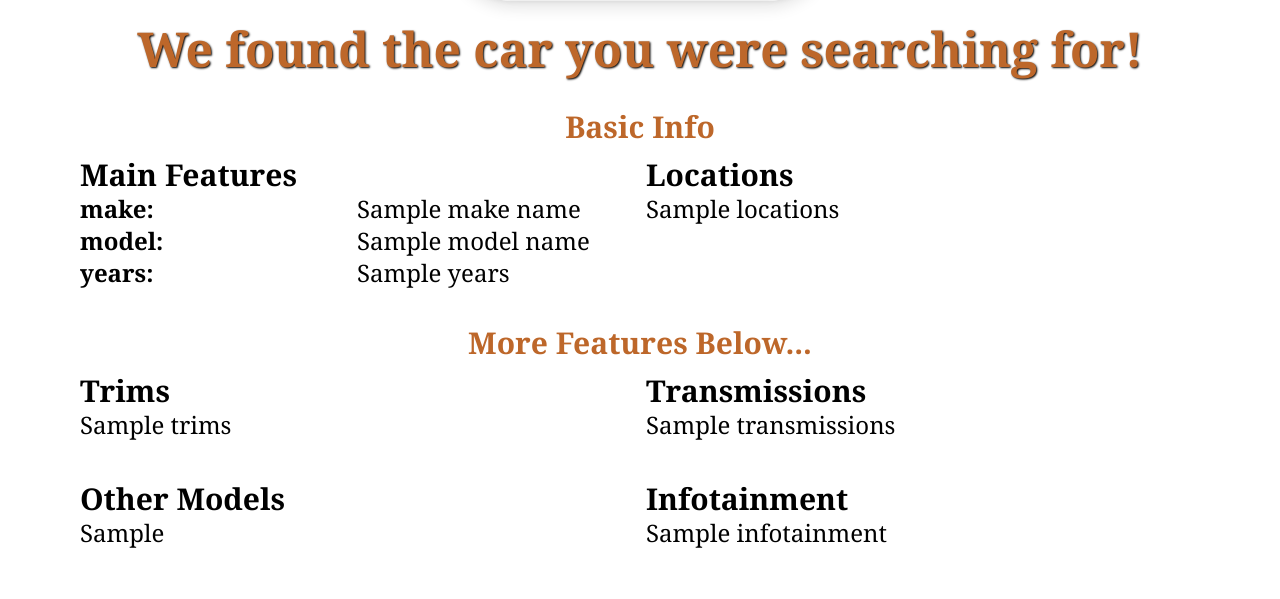
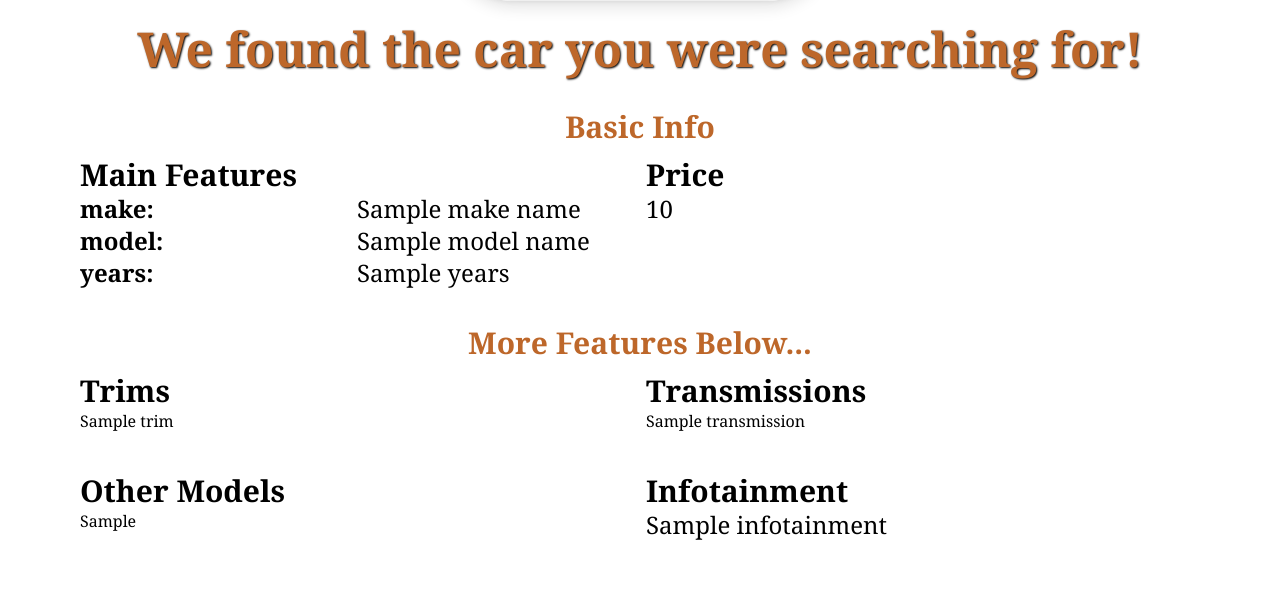
Before and after one commit to BWSullivan/OneShotCar, a Flask app: template templates/results_page.html in a window 1280 px wide. Shown: the part 201-800 px from the top of the page. Run offline with Flask 2, Linux system fonts and the light colour scheme; the template is opened without the code that fills it: most values are stand-ins (such as "Sample title", 1, 10 or a date in 2020); style sheets or scripts are compiled from the project's sources.

Commit message:
Added Additional Features to Results Page

```diff
--- a/templates/results_page.html
+++ b/templates/results_page.html
@@ -102,8 +102,8 @@
                 </div>
             </div>
             <div>
-                <h2 class="font-bold text-3xl">Locations</h2>
-                <p class="text-2xl">{{locations}}</p>
+                <h2 class="font-bold text-3xl">Price</h2>
+                <p class="text-2xl">{{price}}</p>
             </div>
         </div>
     </div>
@@ -115,23 +115,40 @@
         <div class="grid grid-cols-2 gap-3 mx-20">
             <div>
                 <h2 class="font-bold text-3xl">Trims</h2>
-                <p class="text-2xl">{{trims}}</p>
+                <ul>
+                    {%for i in range(0,trims|length)%}
+                        <li> {{trims[i]}} </li>
+                    {%endfor%}
+                </ul>
+<!--                <p class="text-2xl">{{trims}}</p>-->
             </div>
             <div>
                 <h2 class="font-bold text-3xl">Transmissions</h2>
-                <p class="text-2xl">{{transmissions}}</p>
+                 <ul>
+                    {%for i in range(0,transmissions|length)%}
+                        <li> {{transmissions[i]}} </li>
+                    {%endfor%}
+                </ul>
+<!--                <p class="text-2xl">{{transmissions}}</p>-->
             </div>
         </div>
 
         <div class="grid grid-cols-2 gap-3 mx-20 my-10">
             <div>
                 <h2 class="font-bold text-3xl">Other Models</h2>
-                <p class="text-2xl">{{other_models}}</p>
+                <ul>
+                    {%for i in range(0,other_models|length)%}
+                        <li> {{other_models[i]}} </li>
+                    {%endfor%}
+                </ul>
+
+<!--                <p class="text-2xl">{{other_models[0]}}</p>-->
             </div>
             <div>
                 <h2 class="font-bold text-3xl">Infotainment</h2>
                 <p class="text-2xl">{{infotainment}}</p>
             </div>
+
         </div>
     </div>
 </body>
```
